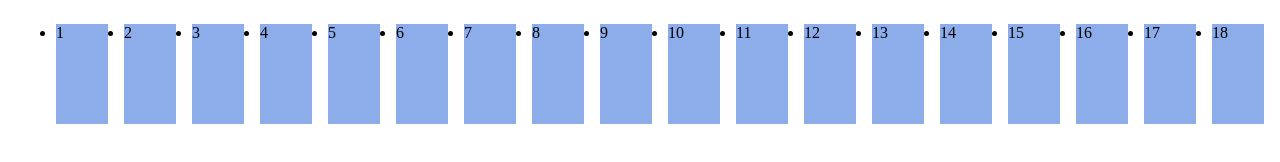
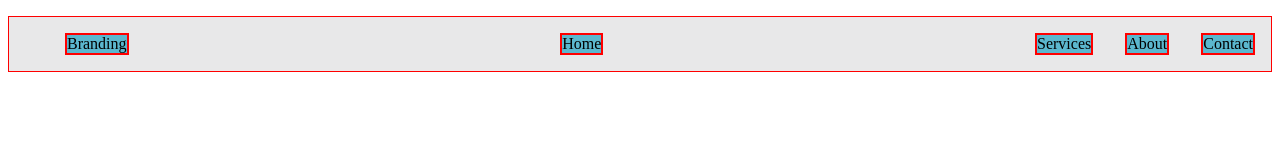
Before and after one commit to jiedong9/web_dev, a plain HTML site: page css_learning/flex_learning/index.html in a window 1280 px wide. Drawn offline with Linux system fonts and the light colour scheme.

Commit message:
布局练习

```diff
--- a/css_learning/flex_learning/index.html
+++ b/css_learning/flex_learning/index.html
@@ -11,25 +11,13 @@
 
 <body>
     <ul>
-        <li>1</li>
-        <li>2</li>
-        <li>3</li>
-        <li>4</li>
-        <li>5</li>
-        <li>6</li>
-        <li>7</li>
-        <li>8</li>
-        <li>9</li>
-        <li>10</li>
-        <li>11</li>
-        <li>12</li>
-        <li>13</li>
-        <li>14</li>
-        <li>15</li>
-        <li>16</li>
-        <li>17</li>
-        <li>18</li>
+        <li>Branding</li>
+        <li>Home</li>
+        <li>Services</li>
+        <li>About</li>
+        <li>Contact</li>
     </ul>
+
 </body>
 
 </html>
--- a/css_learning/flex_learning/style.css
+++ b/css_learning/flex_learning/style.css
@@ -1,13 +1,25 @@
 ul {
     display: flex;
-    /* flex-direction: column; */
-    /* flex-wrap: wrap-reverse; */
-    flex-flow: row nowrap;
+    list-style: none;
+    background: #e8e8e9;
+    border: 1px solid red;
+
+
 }
 
 li {
-    width: 100px;
-    height: 100px;
-    background: #8cacea;
-    margin: 8px;
+    background: rgb(91, 183, 206);
+    flex: auto;
+    border: 2px solid red;
+    margin: 1em;
+
+    flex: 0 0 auto;
 }
+
+li:nth-child(1) {
+    margin-right: auto;
+}
+
+li:nth-child(2) {
+    margin-right: auto;
+}
```
